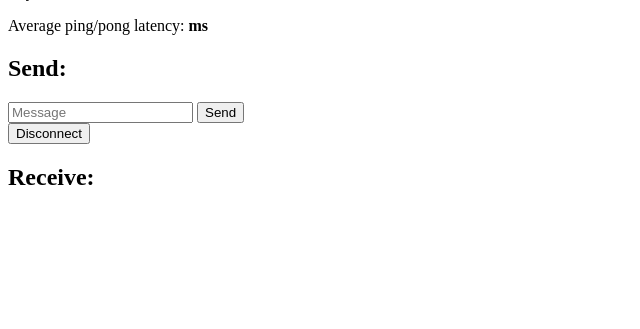
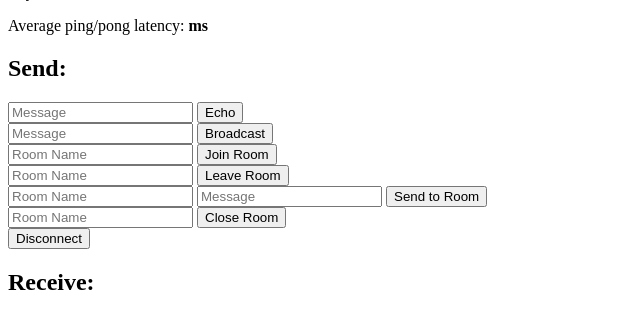
Before and after one commit to dtrineev/webservice3, a Flask app: template templates/index.html in a window 1280 px wide. Shown: the part 97-426 px from the top of the page, without its empty margins (0-640 px from the left). Run offline with Flask 2, Linux system fonts and the light colour scheme; the template is opened without the code that fills it, so the values that code supplies are empty; some libraries are stand-ins or nearby versions.

Commit message:
no message

```diff
--- /dev/null
+++ b/app.py
@@ -0,0 +1,113 @@
+#!/usr/bin/env python
+from threading import Lock
+from flask import Flask, render_template, session, request
+from flask_socketio import SocketIO, emit, join_room, leave_room, \
+    close_room, rooms, disconnect
+
+# Set this variable to "threading", "eventlet" or "gevent" to test the
+# different async modes, or leave it set to None for the application to choose
+# the best option based on installed packages.
+async_mode = None
+
+app = Flask(__name__)
+app.config['SECRET_KEY'] = 'secret!'
+socketio = SocketIO(app, async_mode=async_mode)
+thread = None
+thread_lock = Lock()
+
+
+def background_thread():
+    """Example of how to send server generated events to clients."""
+    count = 0
+    while True:
+        socketio.sleep(10)
+        count += 1
+        socketio.emit('my_response',
+                      {'data': 'Server generated event', 'count': count},
+                      namespace='/test')
+
+
+@app.route('/')
+def index():
+    return render_template('index.html', async_mode=socketio.async_mode)
+
+
+@socketio.on('my_event', namespace='/test')
+def test_message(message):
+    session['receive_count'] = session.get('receive_count', 0) + 1
+    emit('my_response',
+         {'data': message['data'], 'count': session['receive_count']})
+
+
+@socketio.on('my_broadcast_event', namespace='/test')
+def test_broadcast_message(message):
+    session['receive_count'] = session.get('receive_count', 0) + 1
+    emit('my_response',
+         {'data': message['data'], 'count': session['receive_count']},
+         broadcast=True)
+
+
+@socketio.on('join', namespace='/test')
+def join(message):
+    join_room(message['room'])
+    session['receive_count'] = session.get('receive_count', 0) + 1
+    emit('my_response',
+         {'data': 'In rooms: ' + ', '.join(rooms()),
+          'count': session['receive_count']})
+
+
+@socketio.on('leave', namespace='/test')
+def leave(message):
+    leave_room(message['room'])
+    session['receive_count'] = session.get('receive_count', 0) + 1
+    emit('my_response',
+         {'data': 'In rooms: ' + ', '.join(rooms()),
+          'count': session['receive_count']})
+
+
+@socketio.on('close_room', namespace='/test')
+def close(message):
+    session['receive_count'] = session.get('receive_count', 0) + 1
+    emit('my_response', {'data': 'Room ' + message['room'] + ' is closing.',
+                         'count': session['receive_count']},
+         room=message['room'])
+    close_room(message['room'])
+
+
+@socketio.on('my_room_event', namespace='/test')
+def send_room_message(message):
+    session['receive_count'] = session.get('receive_count', 0) + 1
+    emit('my_response',
+         {'data': message['data'], 'count': session['receive_count']},
+         room=message['room'])
+
+
+@socketio.on('disconnect_request', namespace='/test')
+def disconnect_request():
+    session['receive_count'] = session.get('receive_count', 0) + 1
+    emit('my_response',
+         {'data': 'Disconnected!', 'count': session['receive_count']})
+    disconnect()
+
+
+@socketio.on('my_ping', namespace='/test')
+def ping_pong():
+    emit('my_pong')
+
+
+@socketio.on('connect', namespace='/test')
+def test_connect():
+    global thread
+    with thread_lock:
+        if thread is None:
+            thread = socketio.start_background_task(target=background_thread)
+    emit('my_response', {'data': 'Connected', 'count': 0})
+
+
+@socketio.on('disconnect', namespace='/test')
+def test_disconnect():
+    print('Client disconnected', request.sid)
+
+
+if __name__ == '__main__':
+    socketio.run(app, debug=True)
--- a/templates/index.html
+++ b/templates/index.html
@@ -1,7 +1,7 @@
 <!DOCTYPE HTML>
 <html>
 <head>
-    <title>Test</title>
+    <title>Flask-SocketIO Test</title>
     <script type="text/javascript" src="//code.jquery.com/jquery-1.4.2.min.js"></script>
     <script type="text/javascript" src="//cdnjs.cloudflare.com/ajax/libs/socket.io/1.3.5/socket.io.min.js"></script>
     <script type="text/javascript" charset="utf-8">
@@ -63,6 +63,26 @@
                 socket.emit('my_event', {data: $('#emit_data').val()});
                 return false;
             });
+            $('form#broadcast').submit(function(event) {
+                socket.emit('my_broadcast_event', {data: $('#broadcast_data').val()});
+                return false;
+            });
+            $('form#join').submit(function(event) {
+                socket.emit('join', {room: $('#join_room').val()});
+                return false;
+            });
+            $('form#leave').submit(function(event) {
+                socket.emit('leave', {room: $('#leave_room').val()});
+                return false;
+            });
+            $('form#send_room').submit(function(event) {
+                socket.emit('my_room_event', {room: $('#room_name').val(), data: $('#room_data').val()});
+                return false;
+            });
+            $('form#close').submit(function(event) {
+                socket.emit('close_room', {room: $('#close_room').val()});
+                return false;
+            });
             $('form#disconnect').submit(function(event) {
                 socket.emit('disconnect_request');
                 return false;
@@ -77,7 +97,28 @@
     <h2>Send:</h2>
     <form id="emit" method="POST" action='#'>
         <input type="text" name="emit_data" id="emit_data" placeholder="Message">
-        <input type="submit" value="Send">
+        <input type="submit" value="Echo">
+    </form>
+    <form id="broadcast" method="POST" action='#'>
+        <input type="text" name="broadcast_data" id="broadcast_data" placeholder="Message">
+        <input type="submit" value="Broadcast">
+    </form>
+    <form id="join" method="POST" action='#'>
+        <input type="text" name="join_room" id="join_room" placeholder="Room Name">
+        <input type="submit" value="Join Room">
+    </form>
+    <form id="leave" method="POST" action='#'>
+        <input type="text" name="leave_room" id="leave_room" placeholder="Room Name">
+        <input type="submit" value="Leave Room">
+    </form>
+    <form id="send_room" method="POST" action='#'>
+        <input type="text" name="room_name" id="room_name" placeholder="Room Name">
+        <input type="text" name="room_data" id="room_data" placeholder="Message">
+        <input type="submit" value="Send to Room">
+    </form>
+    <form id="close" method="POST" action="#">
+        <input type="text" name="close_room" id="close_room" placeholder="Room Name">
+        <input type="submit" value="Close Room">
     </form>
     <form id="disconnect" method="POST" action="#">
         <input type="submit" value="Disconnect">
```
Also changed, not shown: 2 other files.
